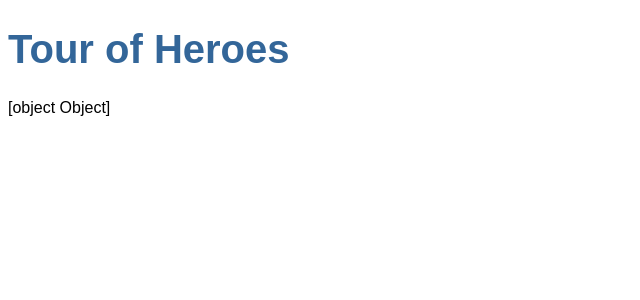
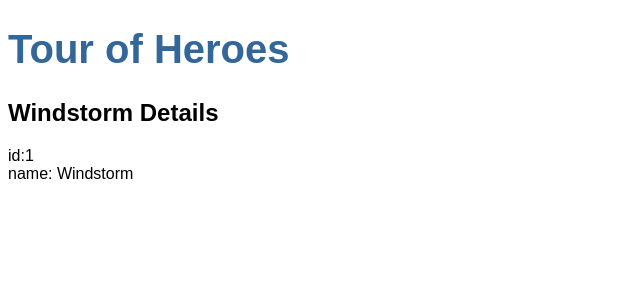
Before and after one commit to suzanamelomoraes/heroes-tour, an Angular app: page / in a window 1280 px wide. Shown: the top 300 px of the page, without its empty margins (0-640 px from the left). Built offline with nearby package versions, Linux system fonts and the light colour scheme.

Commit message:
update the binding in the template to display heros name and id

```diff
--- a/src/app/components/heroes/heroes.component.html
+++ b/src/app/components/heroes/heroes.component.html
@@ -1 +1,3 @@
-<p>{{hero}}</p>
+<h2>{{hero.name}} Details</h2>
+<div><span>id:</span>{{hero.id}}</div>
+<div><span>name:</span> {{hero.name}}</div>
```
